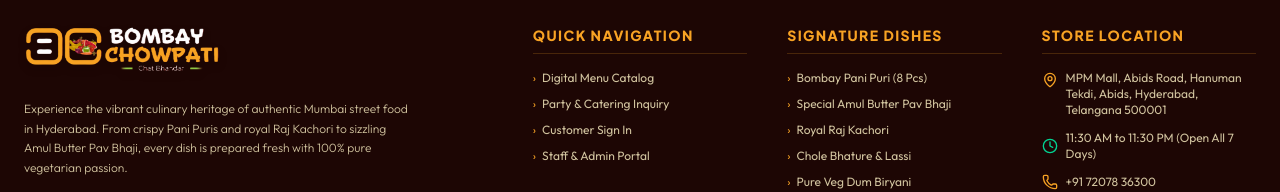
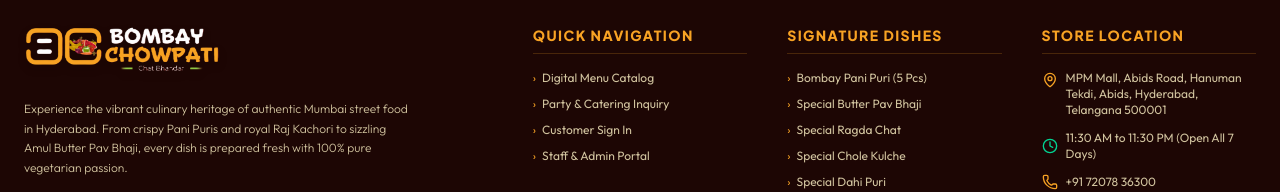
Before and after one commit to Charu-sarswat/Bulk, a React (Vite) app in the folder client/: page /menu in a window 1280 px wide. Shown: the part 630-822 px from the top of the page. Built offline with nearby package versions, Linux system fonts and the light colour scheme; no server answers.

Commit message:
feat: add environment configuration and centralized restaurant data model with supporting pages

```diff
--- a/client/src/config/restaurantData.js
+++ b/client/src/config/restaurantData.js
@@ -8,7 +8,7 @@
   // Core Brand Identity
   name: "Bombay Chowpati",
   subTitle: "Chat Bhandar",
-  tagline: "100% Pure Veg Authentic Mumbai Chaat & Fast Food",
+  tagline: "100% Pure Veg Authentic Mumbai Chat & Fast Food",
   description: "Experience the vibrant culinary heritage of authentic Mumbai street food in Hyderabad. From crispy Pani Puris and royal Raj Kachori to sizzling Amul Butter Pav Bhaji, every dish is prepared fresh with 100% pure vegetarian passion.",
   establishedYear: "2015",
   isPureVeg: true,
@@ -67,6 +67,7 @@
       description: "Honoured with the 'Best Chat Bhandar of the Year' award at the Pride of Southern India Awards 2026. The award was presented by legendary Bollywood Actress and former Member of Rajya Sabha, Jaya Prada, at The Park Hyderabad.",
       icon: "Trophy",
       images: [
+        "/awards/img6.jpeg",
         "/awards/img4.jpeg",
         "/awards/img1.jpg"
       ]
@@ -100,7 +101,7 @@
   cateringPackages: [
     {
       id: 1,
-      title: "Live Pani Puri & Chaat Counter",
+      title: "Live Pani Puri & Chat Counter",
       subtitle: "Interactive Live Setup",
       description: "Hygienic Mineral Water Pani Puri (3 Flavors), Sev Puri, Dahi Puri, and Bhel Puri prepared fresh live for your guests.",
       badge: "Most Popular",
@@ -108,11 +109,11 @@
     },
     {
       id: 2,
-      title: "Sizzling Amul Pav Bhaji Tawa",
+      title: "Sizzling Tawa Pav Bhaji",
       subtitle: "Hot Butter Feast",
       description: "Live hot Tawa Pav Bhaji cooked with pure Amul butter, served with soft toasted Pav, fresh lemon, and chopped onions.",
       badge: "Chef Special",
-      items: ["Amul Butter Pav Bhaji", "Cheese Pav Bhaji", "Masala Pav", "Garlic Chutney", "Kachumber Salad"]
+      items: ["Special Butter Pav Bhaji", "Cheese Pav Bhaji", "Masala Pav", "Garlic Chutney", "Chole Kulche"]
     },
     {
       id: 3,
@@ -248,11 +249,11 @@
       { name: "Staff & Admin Portal", path: "/admin/login" }
     ],
     topSpecialties: [
-      { name: "Bombay Pani Puri (8 Pcs)", path: "/menu" },
-      { name: "Special Amul Butter Pav Bhaji", path: "/menu" },
-      { name: "Royal Raj Kachori", path: "/menu" },
-      { name: "Chole Bhature & Lassi", path: "/menu" },
-      { name: "Pure Veg Dum Biryani", path: "/menu" }
+      { name: "Bombay Pani Puri (5 Pcs)", path: "/menu?search=Pani+Puri" },
+      { name: "Special Butter Pav Bhaji", path: "/menu?search=Pav+Bhaji" },
+      { name: "Special Ragda Chat", path: "/menu?search=Ragda+Chat" },
+      { name: "Special Chole Kulche", path: "/menu?search=Chole+Kulche" },
+      { name: "Special Dahi Puri", path: "/menu?search=Dahi+Puri" }
     ]
   }
 };
--- a/client/src/customer/pages/Landing.jsx
+++ b/client/src/customer/pages/Landing.jsx
@@ -428,6 +428,7 @@
 function AwardsShowcase() {
   const [activeIdx, setActiveIdx] = useState(0);
   const [activeImgIdx, setActiveImgIdx] = useState(0);
+  const [lightboxImage, setLightboxImage] = useState(null);
   const activeAward = restaurantData.awards[activeIdx] || {};
   const awardImages = activeAward.images || [];
 
@@ -436,14 +437,20 @@
     setActiveImgIdx(0);
   }, [activeIdx]);
 
+  const activeSrc = awardImages[activeImgIdx] || 'https://images.unsplash.com/photo-1601050690597-df056fb4ce78?w=600';
+
   return (
     <div className="grid grid-cols-1 lg:grid-cols-12 gap-8 items-stretch md:bg-white md:border md:border-[#F8A324]/30 md:rounded-3xl p-0 md:p-6 sm:md:p-8">
       {/* Left Column: Active Highlight (7 Cols) */}
       <div className="lg:col-span-7 flex flex-col justify-between space-y-6">
         <div className="space-y-4">
-          <div className="relative aspect-video w-full rounded-2xl overflow-hidden bg-[#691F1A]/5 border border-[#F8A324]/10 shadow-inner group">
+          <div
+            onClick={() => setLightboxImage(activeSrc)}
+            className="relative aspect-video w-full rounded-2xl overflow-hidden bg-[#691F1A]/5 border border-[#F8A324]/10 shadow-inner group cursor-zoom-in"
+            title="Click to view full image"
+          >
             <img
-              src={awardImages[activeImgIdx] || 'https://images.unsplash.com/photo-1601050690597-df056fb4ce78?w=600'}
+              src={activeSrc}
               alt={activeAward.title}
               className="w-full h-full object-cover transition-transform duration-500 group-hover:scale-103"
             />
@@ -451,9 +458,15 @@
               🏆 Award Year {activeAward.year}
             </div>
 
+            {/* Lightbox Icon Indicator on Hover */}
+            <div className="absolute inset-0 bg-black/10 opacity-0 group-hover:opacity-100 flex items-center justify-center transition-opacity duration-300 pointer-events-none" />
+
             {/* If the active award has multiple images, show thumbnails on top of image to toggle */}
             {awardImages.length > 1 && (
-              <div className="absolute bottom-4 left-4 right-4 flex justify-center gap-2 z-10">
+              <div
+                className="absolute bottom-4 left-4 right-4 flex justify-center gap-2 z-10"
+                onClick={(e) => e.stopPropagation()} // Prevent opening lightbox when clicking thumbnails
+              >
                 {awardImages.map((img, idx) => (
                   <button
                     key={idx}
@@ -540,6 +553,44 @@
           );
         })}
       </div>
+
+      {/* Full Screen Lightbox Modal */}
+      {lightboxImage && (
+        <div
+          onClick={() => setLightboxImage(null)}
+          className="fixed inset-0 z-50 bg-black/95 backdrop-blur-md flex flex-col justify-center items-center p-4 cursor-zoom-out animate-fade-in"
+        >
+          {/* Close Button */}
+          <button
+            onClick={() => setLightboxImage(null)}
+            className="absolute top-6 right-6 w-12 h-12 bg-white/10 hover:bg-white/20 text-white rounded-full flex items-center justify-center transition-colors cursor-pointer text-xl font-bold shadow-lg z-10"
+          >
+            ✕
+          </button>
+
+          <div className="relative max-w-4xl max-h-[85vh] flex flex-col items-center justify-center">
+            <img
+              src={lightboxImage}
+              alt="Award Full View"
+              className="max-w-full max-h-[75vh] object-contain rounded-xl shadow-2xl border border-white/10 transition-transform duration-300 scale-100"
+              onClick={(e) => e.stopPropagation()} // Prevent closing when clicking the image itself
+            />
+
+            {/* Description Overlay Banner */}
+            <div
+              className="w-full mt-4 bg-[#1A0A09]/90 border border-[#F8A324]/30 p-4 rounded-xl text-center text-white space-y-1 cursor-default shrink-0 shadow-lg"
+              onClick={(e) => e.stopPropagation()}
+            >
+              <h4 className="font-serif font-black text-base text-[#F8A324] leading-tight">
+                {activeAward.title}
+              </h4>
+              <p className="text-[10px] sm:text-xs text-amber-100/90 font-light leading-relaxed max-w-2xl mx-auto">
+                {activeAward.description}
+              </p>
+            </div>
+          </div>
+        </div>
+      )}
     </div>
   );
 }
--- a/client/src/customer/pages/Menu.jsx
+++ b/client/src/customer/pages/Menu.jsx
@@ -64,6 +64,16 @@
         .catch(console.error);
     }
   }, [tableId, apiUrl]);
+
+  // Read search query parameter from URL
+  useEffect(() => {
+    const params = new URLSearchParams(window.location.search);
+    const searchParam = params.get('search');
+    if (searchParam) {
+      setSearchQuery(searchParam);
+      setIsSearchOpen(true);
+    }
+  }, []);
 
   // Fetch Menu Categories and Items
   const fetchMenuData = useCallback(async () => {
```
Also changed, not shown: client/public/awards/img6.jpeg (added), 1 other file (tests, documents, lock files or other folders).
